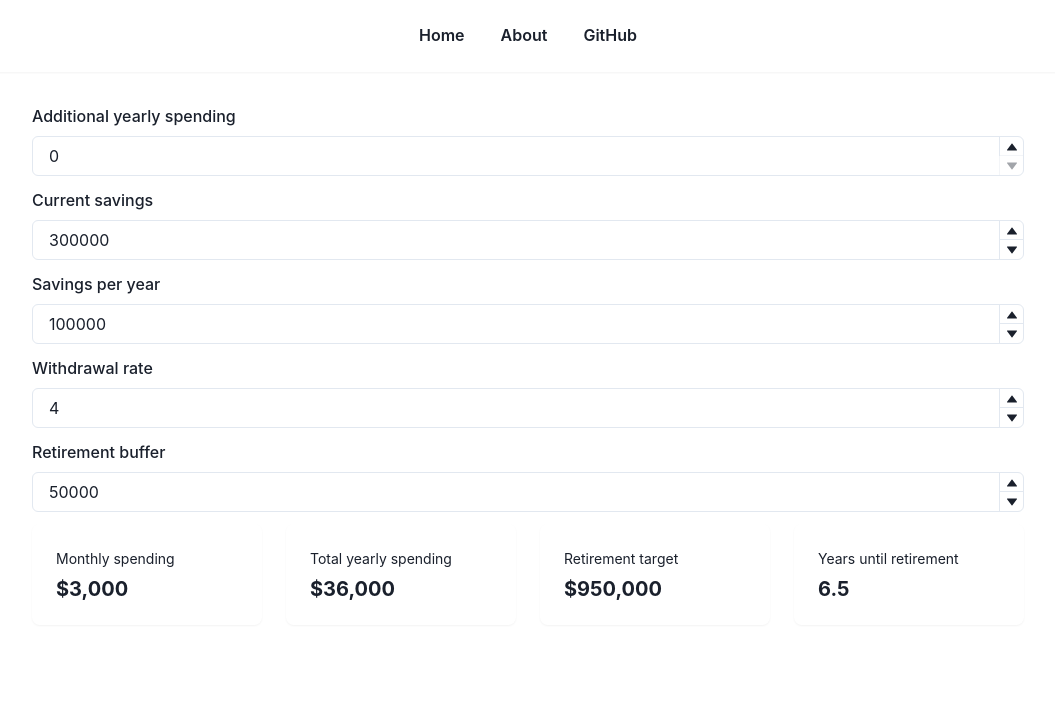
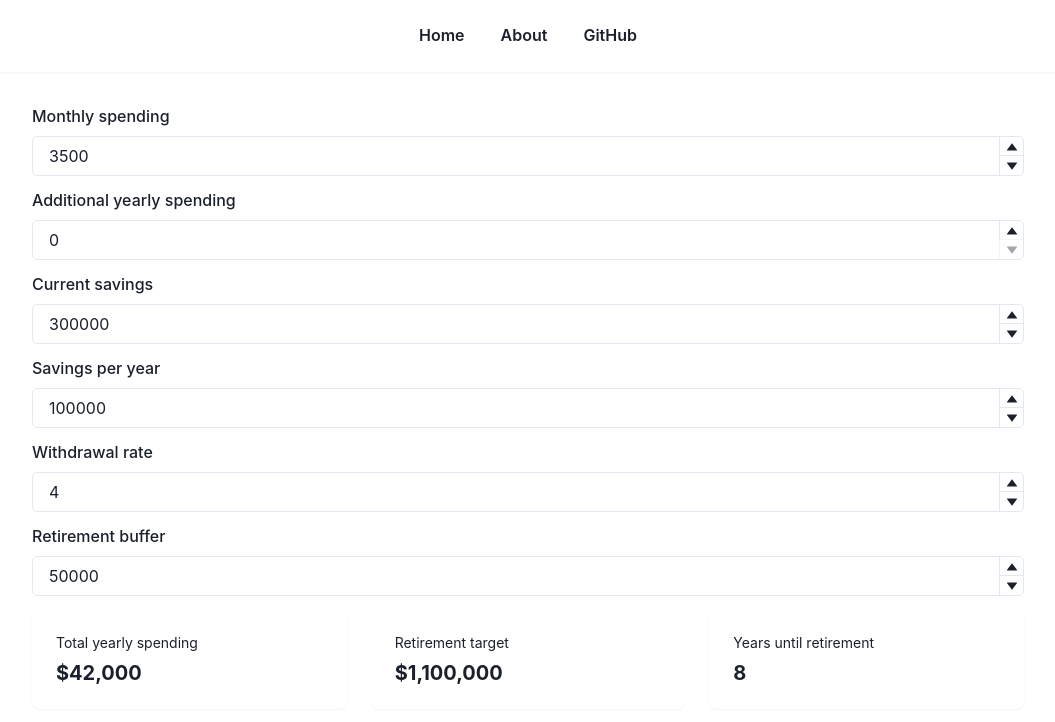
Before and after one commit to adamzerner/minimal-retirement-calculator, a Next.js app: page / in a window 1280 px wide. Shown: the top 722 px of the page, without its empty margins (112-1167 px from the left). Built offline with nearby package versions, Linux system fonts and the light colour scheme.

Commit message:
Make monthly spending an input

```diff
--- a/components/index/inputs.tsx
+++ b/components/index/inputs.tsx
@@ -2,6 +2,8 @@ import { Dispatch, SetStateAction } from "react";
 import { NumberInput } from "../number-input";
 
 type Props = {
+  monthlySpending: number;
+  setMonthlySpending: Dispatch<SetStateAction<number>>;
   additionalYearlySpending: number;
   setAdditionalYearlySpending: Dispatch<SetStateAction<number>>;
   currentSavings: number;
@@ -15,6 +17,8 @@ type Props = {
 };
 
 export const Inputs = ({
+  monthlySpending,
+  setMonthlySpending,
   additionalYearlySpending,
   setAdditionalYearlySpending,
   currentSavings,
@@ -28,6 +32,14 @@ export const Inputs = ({
 }: Props) => {
   return (
     <section>
+      <NumberInput
+        label="Monthly spending"
+        value={monthlySpending}
+        onChange={(_, v) => setMonthlySpending(v)}
+        min={0}
+        max={20000}
+        step={100}
+      />
       <NumberInput
         label="Additional yearly spending"
         value={additionalYearlySpending}
--- a/components/index/monthly-spending.tsx
+++ /dev/null
@@ -1,5 +0,0 @@
-const MonthlySpending = () => {
-  return <section>Monthly Spending</section>;
-};
-
-export default MonthlySpending;
--- a/components/index/results.tsx
+++ b/components/index/results.tsx
@@ -1,15 +1,13 @@
-import { Box, Container, SimpleGrid } from "@chakra-ui/react";
+import { SimpleGrid } from "@chakra-ui/react";
 import { Stat } from "../stat";
 
 type Props = {
-  monthlySpending: number;
   totalYearlySpending: number;
   retirementTarget: number;
   yearsToRetirement: number;
 };
 
 export const Results = ({
-  monthlySpending,
   totalYearlySpending,
   retirementTarget,
   yearsToRetirement,
@@ -22,8 +20,7 @@ export const Results = ({
     });
 
   return (
-    <SimpleGrid columns={{ base: 1, md: 4 }} gap={{ base: "5", md: "6" }}>
-      <Stat label="Monthly spending" value={toDisplay(monthlySpending)} />
+    <SimpleGrid columns={{ base: 1, md: 3 }} gap={{ base: "5", md: "6" }}>
       <Stat
         label="Total yearly spending"
         value={toDisplay(totalYearlySpending)}
--- a/pages/index.tsx
+++ b/pages/index.tsx
@@ -3,12 +3,12 @@ import { Results } from "../components/index/results";
 import { Inputs } from "../components/index/inputs";
 
 const Home = () => {
+  const [monthlySpending, setMonthlySpending] = useState(3500);
   const [additionalYearlySpending, setAdditionalYearlySpending] = useState(0);
   const [currentSavings, setCurrentSavings] = useState(300000);
   const [withdrawalRate, setWithdrawalRate] = useState(4);
   const [retirementBuffer, setRetirementBuffer] = useState(50000);
   const [savingsPerYear, setSavingsPerYear] = useState(100000);
-  const monthlySpending = 3000;
   const totalYearlySpending = additionalYearlySpending + monthlySpending * 12;
   const retirementTarget =
     totalYearlySpending * (100 / withdrawalRate) + retirementBuffer;
@@ -18,6 +18,8 @@ const Home = () => {
   return (
     <main>
       <Inputs
+        monthlySpending={monthlySpending}
+        setMonthlySpending={setMonthlySpending}
         additionalYearlySpending={additionalYearlySpending}
         setAdditionalYearlySpending={setAdditionalYearlySpending}
         currentSavings={currentSavings}
@@ -30,7 +32,6 @@ const Home = () => {
         setRetirementBuffer={setRetirementBuffer}
       />
       <Results
-        monthlySpending={monthlySpending}
         totalYearlySpending={totalYearlySpending}
         retirementTarget={retirementTarget}
         yearsToRetirement={yearsToRetirement}
```
